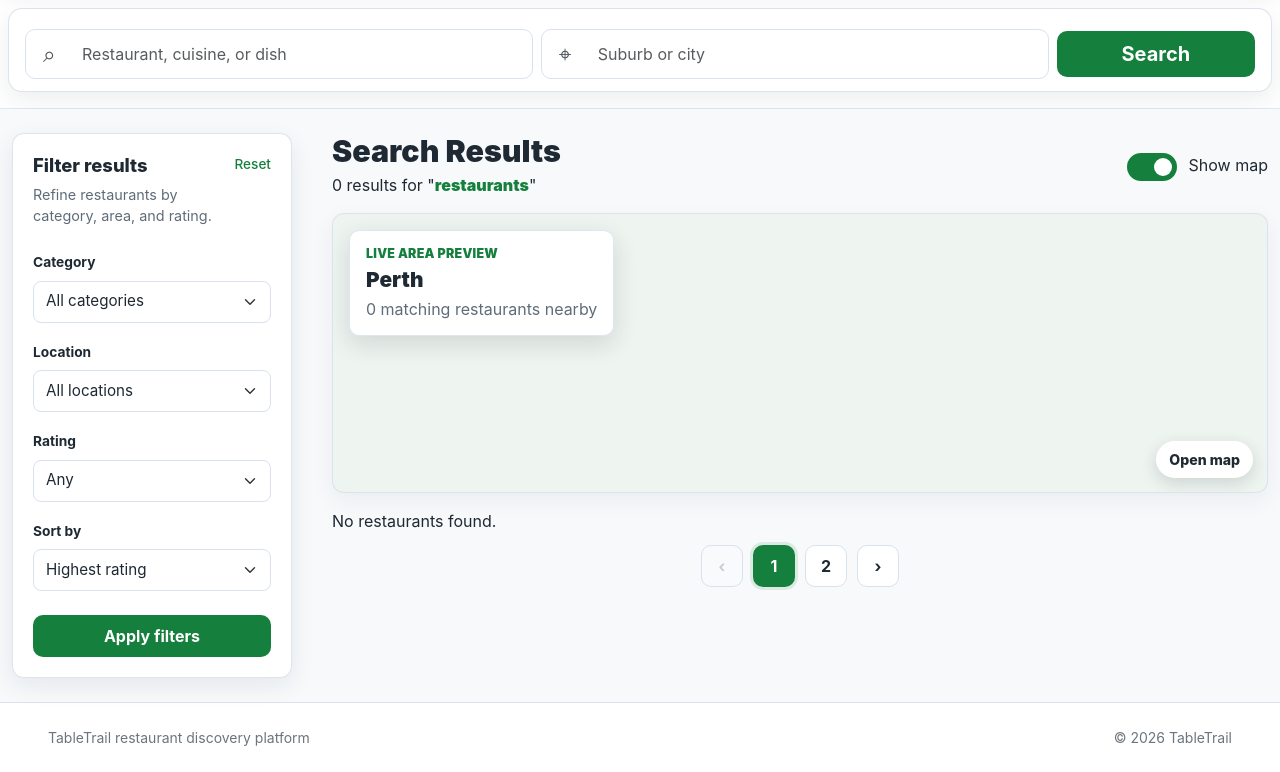
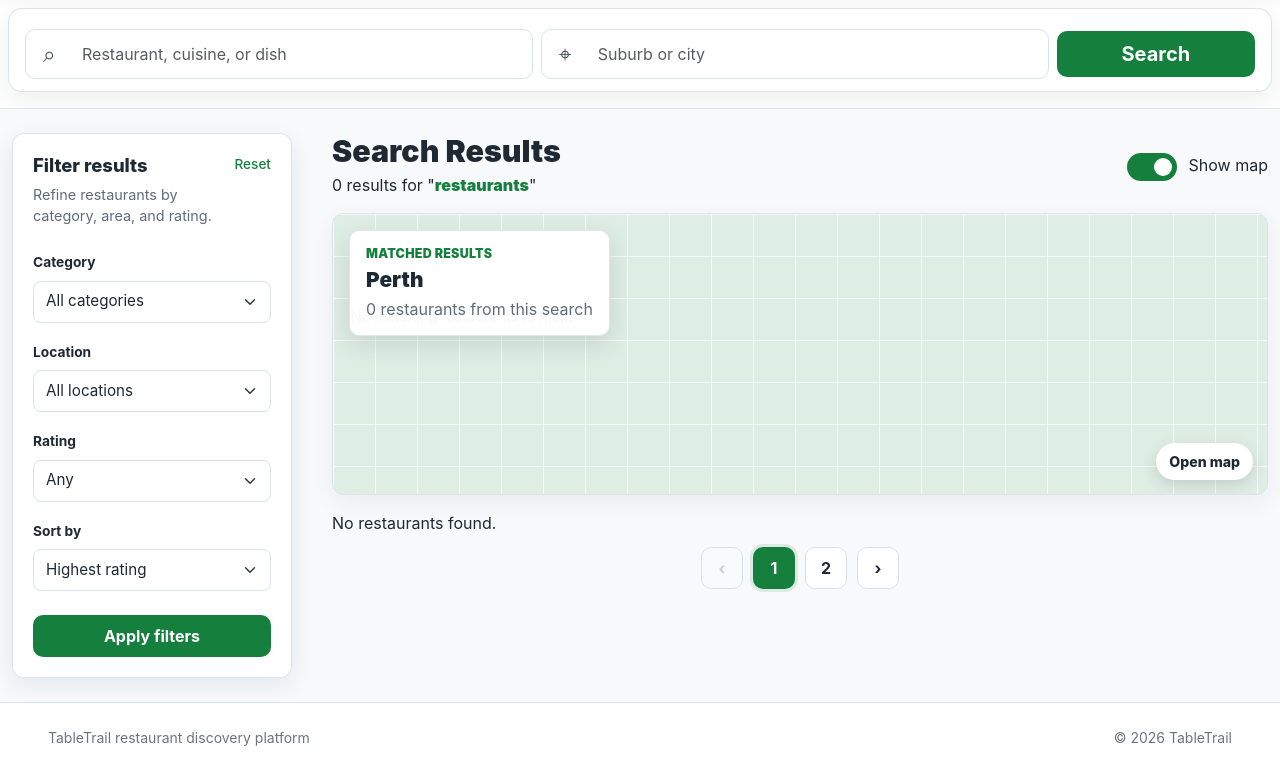
Before and after one commit to choiiis/cits5505-project, a Flask app: page /search in a window 1280 px wide. Shown: the part 61-833 px from the top of the page. Run offline with Flask 3, Linux system fonts and the light colour scheme.

Commit message:
Update search page styles for map integration

```diff
--- a/app/templates/search.html
+++ b/app/templates/search.html
@@ -152,19 +152,32 @@
                         </div>
                     </div>
 
-                    <section id="mapPreview" class="search-map-panel mb-3 position-relative">
-                        <iframe
-                            title="Map preview for restaurants near {{ search_map_label }}"
-                            src="{{ search_map_embed_url }}"
-                            loading="lazy"
-                            referrerpolicy="no-referrer-when-downgrade"
-                            allowfullscreen>
-                        </iframe>
+                    <section id="mapPreview" class="search-map-panel mb-3 position-relative"
+                        data-map-restaurants='{{ search_map_markers|tojson }}'>
+                        <div id="restaurantMap" class="search-google-map" role="img"
+                            aria-label="Map preview for matching restaurants near {{ search_map_label }}"></div>
 
                         <div class="search-map-content">
-                            <span class="search-map-eyebrow">Live area preview</span>
+                            <span class="search-map-eyebrow">Matched results</span>
                             <h2>{{ search_map_label }}</h2>
-                            <p>{{ restaurants|length }} matching restaurants nearby</p>
+                            <p>{{ restaurants|length }} restaurants from this search</p>
+                        </div>
+
+                        <div class="search-map-fallback" id="mapFallback">
+                            {% if restaurants %}
+                            <ol>
+                                {% for restaurant in restaurants %}
+                                <li>
+                                    <a href="{{ url_for('restaurant_detail', restaurant_id=restaurant.id) }}">
+                                        {{ restaurant.name }}
+                                    </a>
+                                    <span>{{ restaurant.suburb or restaurant.address }}</span>
+                                </li>
+                                {% endfor %}
+                            </ol>
+                            {% else %}
+                            <p>No matching restaurants to map.</p>
+                            {% endif %}
                         </div>
 
                         <a class="search-map-link" href="{{ search_map_search_url }}" target="_blank" rel="noopener">
@@ -175,7 +188,7 @@
                     <div class="search-results-list row g-3" id="resultsList">
                         {% for restaurant in restaurants %}
                         <div class="col-12">
-                            <article class="search-restaurant-card">
+                            <article class="search-restaurant-card" data-restaurant-id="{{ restaurant.id }}">
                                 <div class="search-image-wrap">
                                     {% set restaurant_image = restaurant.thumbnail_image or restaurant.hero_image %}
 
@@ -262,4 +275,8 @@
 
 {% block scripts %}
 <script src="{{ url_for('static', filename='js/search.js') }}"></script>
+{% if google_maps_api_key %}
+<script async defer
+    src="https://maps.googleapis.com/maps/api/js?key={{ google_maps_api_key }}&callback=initRestaurantSearchMap"></script>
+{% endif %}
 {% endblock %}
```
